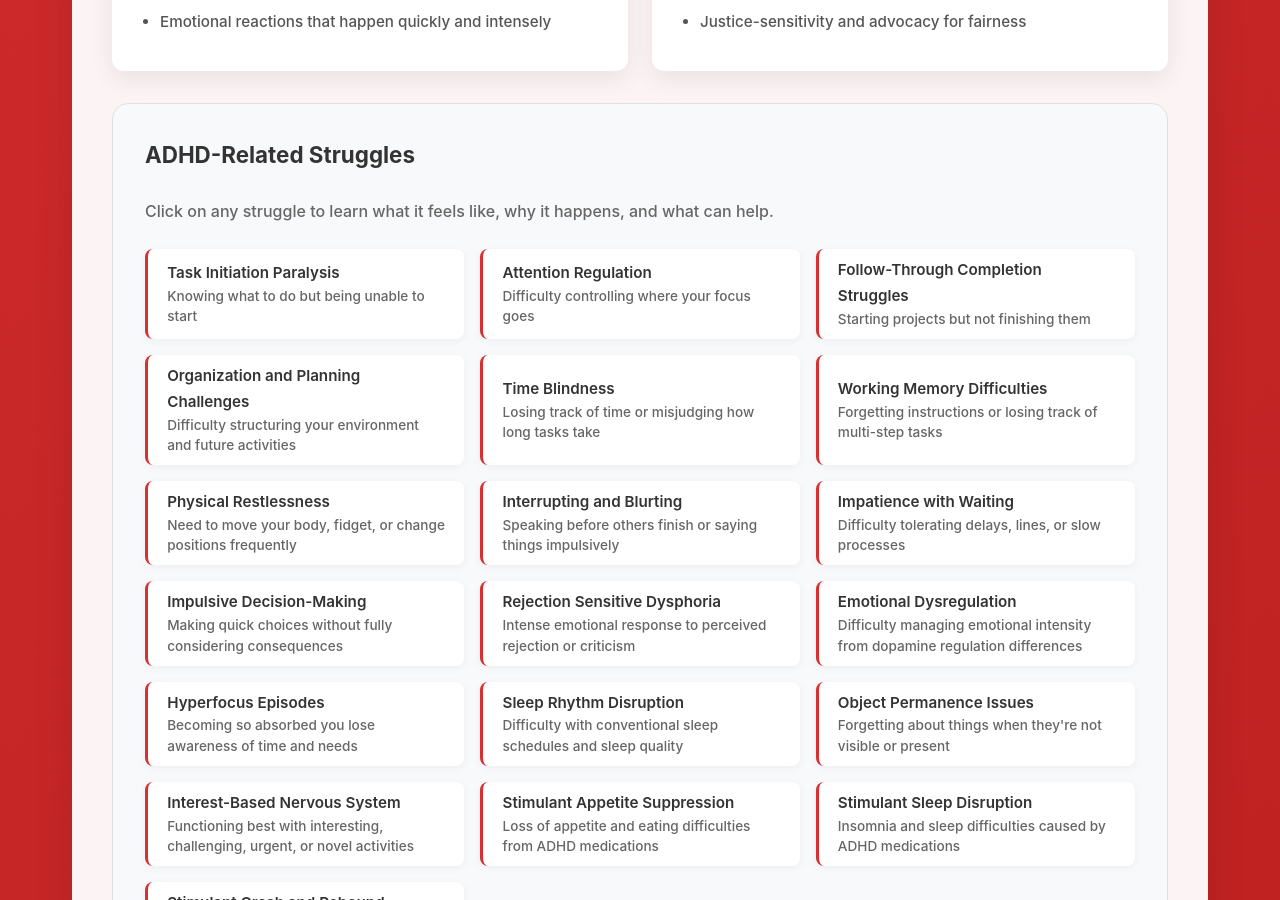
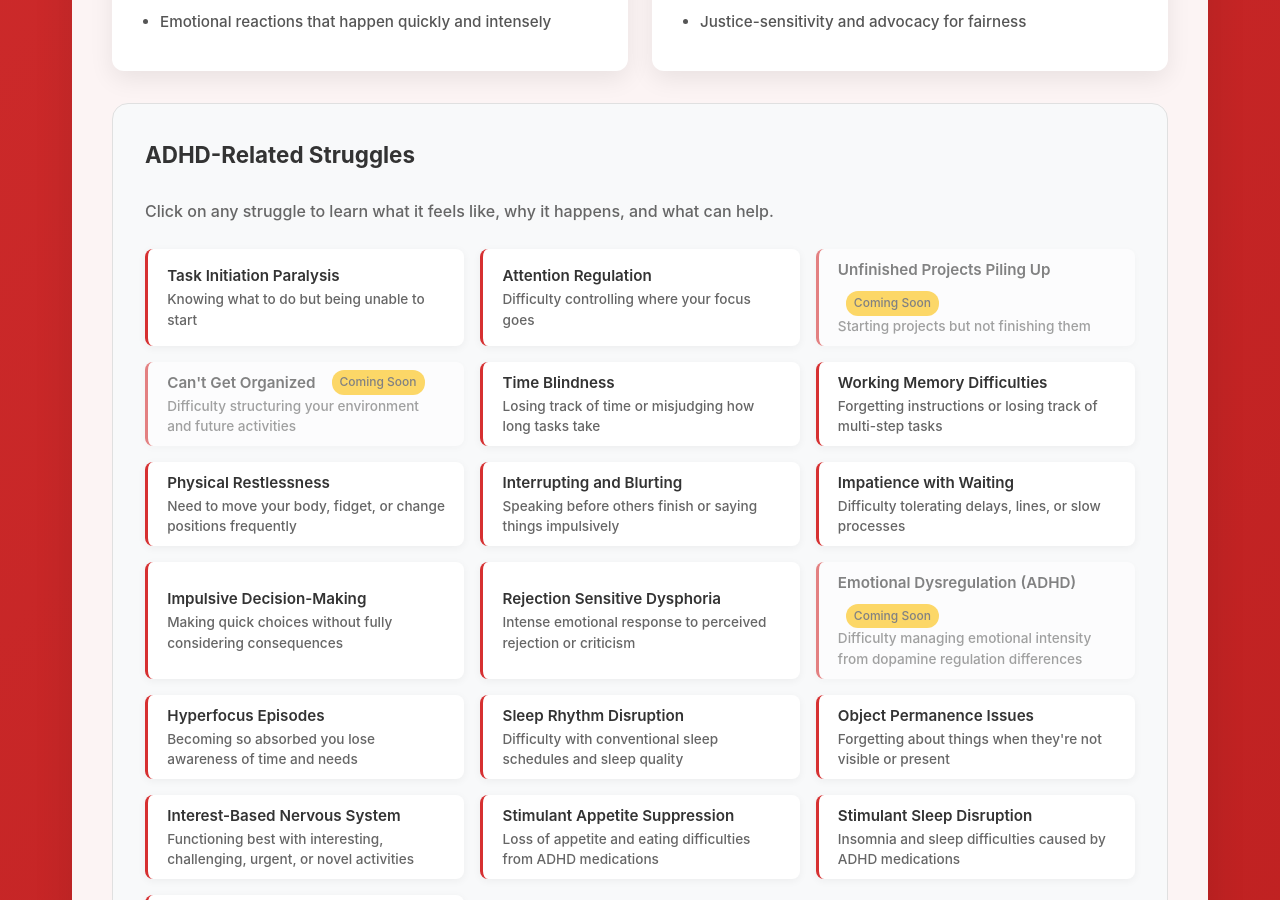
Before and after one commit to neurodivergent-survival-guide/neurodivergent-survival-guide, a Jekyll site: the page built from conditions/adhd.html, in a window 1280 px wide and 900 px high, scrolled down 2066 px. Built offline with Jekyll 4.4.1, drawn with Linux system fonts in a browser that asks for light colours; some of the changed lines change nothing that is shown.

Commit message:
Update struggle_order.yml

```diff
--- a/_data/struggle_order.yml
+++ b/_data/struggle_order.yml
@@ -1,6 +1,5 @@
 # /_data/struggle_order.yml
-# Updated to reflect corrected project specification
-# Removes inappropriate emotional dysregulation pages and integrates hypersexuality appropriately
+# Updated with improved page naming for clarity and accessibility
 
 adhd:
   - slug: "task-initiation-paralysis"
@@ -9,11 +8,11 @@
   - slug: "attention-regulation"
     title: "Attention Regulation"
     description: "Difficulty controlling where your focus goes"
-  - slug: "follow-through-completion-struggles"
-    title: "Follow-Through Completion Struggles"
+  - slug: "unfinished-projects-piling-up"
+    title: "Unfinished Projects Piling Up"
     description: "Starting projects but not finishing them"
-  - slug: "organization-and-planning-challenges"
-    title: "Organization and Planning Challenges"
+  - slug: "cant-get-organized"
+    title: "Can't Get Organized"
     description: "Difficulty structuring your environment and future activities"
   - slug: "time-blindness"
     title: "Time Blindness"
@@ -36,8 +35,8 @@
   - slug: "rejection-sensitive-dysphoria"
     title: "Rejection Sensitive Dysphoria"
     description: "Intense emotional response to perceived rejection or criticism"
-  - slug: "emotional-dysregulation"
-    title: "Emotional Dysregulation"
+  - slug: "emotional-dysregulation-adhd"
+    title: "Emotional Dysregulation (ADHD)"
     description: "Difficulty managing emotional intensity from dopamine regulation differences"
   - slug: "hyperfocus-episodes"
     title: "Hyperfocus Episodes"
@@ -68,11 +67,11 @@
   - slug: "being-too-direct"
     title: "Being Too Direct"
     description: "When your honest communication style is seen as rude"
-  - slug: "social-reciprocity-challenges"
-    title: "Social Reciprocity Challenges"
+  - slug: "conversation-give-and-take"
+    title: "Conversation Give-and-Take"
     description: "Difficulty with back-and-forth conversation flow"
-  - slug: "relationship-maintenance-struggles"
-    title: "Relationship Maintenance Struggles"
+  - slug: "friendships-fading-away"
+    title: "Friendships Fading Away"
     description: "Not knowing how to keep friendships going over time"
   - slug: "special-interests-consuming-focus"
     title: "Special Interests Consuming Focus"
@@ -115,8 +114,8 @@
   - slug: "racing-thoughts-flight-of-ideas"
     title: "Racing Thoughts Flight of Ideas"
     description: "Mind moving too fast to follow or communicate clearly"
-  - slug: "grandiosity-inflated-self-esteem"
-    title: "Grandiosity Inflated Self-Esteem"
+  - slug: "feeling-invincible"
+    title: "Feeling Invincible"
     description: "Unrealistic beliefs about your abilities or importance during episodes"
   - slug: "increased-goal-directed-activity"
     title: "Increased Goal-Directed Activity"
@@ -163,19 +162,19 @@
   - slug: "identity-confusion-bipolar"
     title: "Identity Confusion (Bipolar)"
     description: "Feeling unsure of your real self across different mood states"
-  - slug: "relationship-strain-from-mood-volatility"
-    title: "Relationship Strain from Mood Volatility"
+  - slug: "mood-swings-hurting-relationships"
+    title: "Mood Swings Hurting Relationships"
     description: "Impact of mood episodes on family, friends, and romantic relationships"
-  - slug: "financial-consequences-manic-spending"
-    title: "Financial Consequences Manic Spending"
+  - slug: "manic-spending-aftermath"
+    title: "Manic Spending Aftermath"
     description: "Dealing with debt or poor financial decisions made during episodes"
 
 bpd:
   - slug: "fear-of-abandonment"
     title: "Fear of Abandonment"
     description: "Intense anxiety about being left alone or rejected"
-  - slug: "unstable-interpersonal-relationships"
-    title: "Unstable Interpersonal Relationships"
+  - slug: "hot-and-cold-relationships"
+    title: "Hot and Cold Relationships"
     description: "Relationships alternating between extremes of closeness and conflict"
   - slug: "identity-confusion-bpd"
     title: "Identity Confusion (BPD)"
@@ -207,8 +206,8 @@
   - slug: "all-or-nothing-thinking"
     title: "All-or-Nothing Thinking"
     description: "Seeing people and situations as all good or all bad"
-  - slug: "identity-diffusion-in-relationships"
-    title: "Identity Diffusion in Relationships"
+  - slug: "losing-yourself-in-others"
+    title: "Losing Yourself in Others"
     description: "Losing sense of yourself when in close relationships"
   - slug: "shame-spirals"
     title: "Shame Spirals"
@@ -216,8 +215,8 @@
   - slug: "hypervigilance-to-rejection-cues"
     title: "Hypervigilance to Rejection Cues"
     description: "Constantly scanning for signs that others might leave or reject you"
-  - slug: "medication-trial-management-bpd"
-    title: "Medication Trial Management (BPD)"
+  - slug: "finding-the-right-meds-bpd"
+    title: "Finding the Right Meds (BPD)"
     description: "Working with providers on off-label medications for BPD symptoms"
   - slug: "ssri-sexual-side-effects"
     title: "SSRI Sexual Side Effects"
@@ -230,8 +229,8 @@
   - slug: "intrusive-thoughts-images-urges"
     title: "Intrusive Thoughts Images Urges"
     description: "Unwanted, disturbing thoughts that pop into your mind"
-  - slug: "attempts-to-ignore-suppress-neutralize"
-    title: "Attempts to Ignore Suppress Neutralize"
+  - slug: "fighting-unwanted-thoughts"
+    title: "Fighting Unwanted Thoughts"
     description: "Trying to make unwanted thoughts go away through mental or physical actions"
   - slug: "compulsive-behaviors-and-rituals"
     title: "Compulsive Behaviors and Rituals"
@@ -245,12 +244,12 @@
   - slug: "contamination-beyond-germs"
     title: "Contamination Beyond Germs"
     description: "Fear of emotional, moral, or abstract contamination"
-  - slug: "checking-behaviors-never-complete"
-    title: "Checking Behaviors Never Complete"
+  - slug: "never-sure-enough"
+    title: "Never Sure Enough"
     description: "Repeatedly verifying things but never feeling certain they're right"
-  - slug: "avoidance-behaviors-lifestyle-restrictions"
-    title: "Avoidance Behaviors Lifestyle Restrictions"
+  - slug: "life-getting-smaller"
+    title: "Life Getting Smaller"
     description: "Limiting activities to avoid triggering obsessions or compulsions"
-  - slug: "secondary-depression-from-shame-exhaustion"
-    title: "Secondary Depression from Shame Exhaustion"
+  - slug: "ocd-wearing-you-down"
+    title: "OCD Wearing You Down"
     description: "Mood problems that develop from the burden of living with OCD"
```
